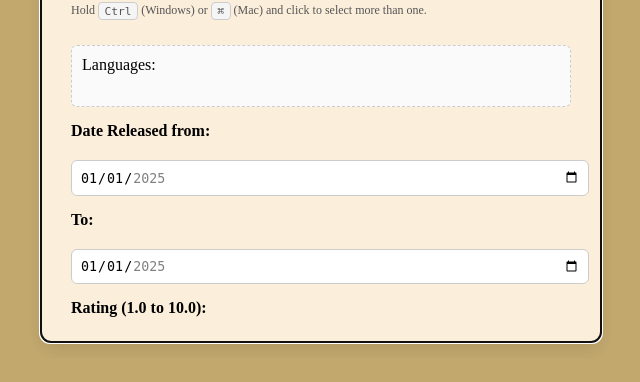
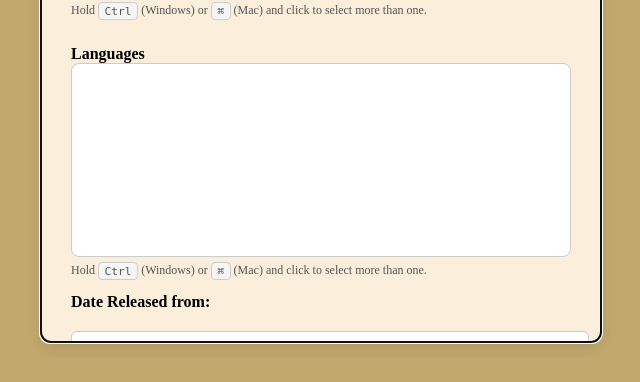
Before and after one commit to wyguy27/Cine-Swipe, a Flask app: page / in a window 1280 px wide, after a click on "More Options". Shown: the part 775-1157 px from the top of the page, without its empty margins (319-959 px from the left). Run offline with Flask 3, Linux system fonts and the light colour scheme; data that the repository does not hold is empty.

Commit message:
fixed languages

```diff
--- a/templates/homepage.html
+++ b/templates/homepage.html
@@ -73,6 +73,16 @@
             border: 1px solid #ccc;
             box-sizing: border-box;
         }
+        #langSelect {
+            width: 100%;
+            max-width: 100%;
+            min-height: 10rem;
+            padding: 0.35rem;
+            font: inherit;
+            border-radius: 8px;
+            border: 1px solid #ccc;
+            box-sizing: border-box;
+        }
         .genre-hint {
             font-size: 0.75rem;
             color: #555;
@@ -126,7 +136,11 @@
                         <p id="genreHint" class="genre-hint">Hold <kbd>Ctrl</kbd> (Windows) or <kbd>⌘</kbd> (Mac) and click to select more than one.</p>
                     </div>
 
-                    <div id="lang">Languages: </div>
+                    <div class="lang-field">
+                        <label for="langSelect">Languages</label>
+                        <select id="langSelect" name="languages" multiple size="10" aria-describedby="languageHint"></select>
+                        <p id="genreHint" class="genre-hint">Hold <kbd>Ctrl</kbd> (Windows) or <kbd>⌘</kbd> (Mac) and click to select more than one.</p>
+                    </div>
 
                     <label for="start">Date Released from:</label>
                     <input type="date" id="start" name="startDate"
@@ -177,25 +191,19 @@
 
     async function populateLang() {
         const langs = await fetch("/api/languages").then(function (r) { return r.json(); });
-        const langList = document.getElementById("lang");
+        const langList = document.getElementById("langSelect");
         if (!langList) return;
         langs.forEach(function (row, idx) {
-            const input = document.createElement("input");
-            input.type = "checkbox";
-            input.id = "lang-" + (row.iso_639_1 || row.code || "i" + idx);
-            input.value = row.english_name || row.name || "";
-            const label = document.createElement("label");
-            label.htmlFor = input.id;
-            label.textContent = row.english_name || row.name || "";
-            const container = document.createElement("div");
-            container.appendChild(input);
-            container.appendChild(label);
-            langList.appendChild(container);
+            const input = document.createElement("option");
+            input.value = "lang-" + (row.iso_639_1 || row.code || "i" + idx);
+            input.textContent = row.english_name || row.name || "";
+            langList.appendChild(input);
         });
     }
 
     window.onload = function () {
         populateGenres();
+        populateLang();
     };
 
     document.getElementById("prefsForm").addEventListener("submit", function (e) {
```
Also changed, not shown: templates/about.html (+27 -6 lines).
